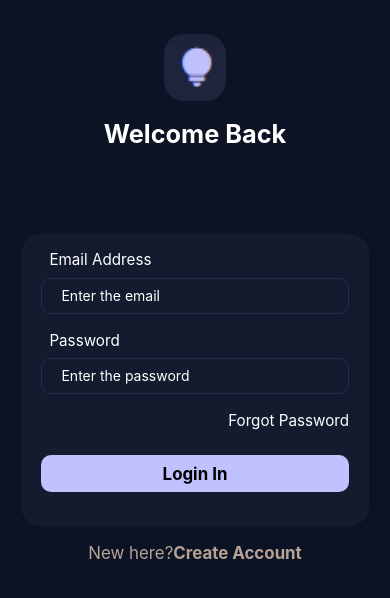
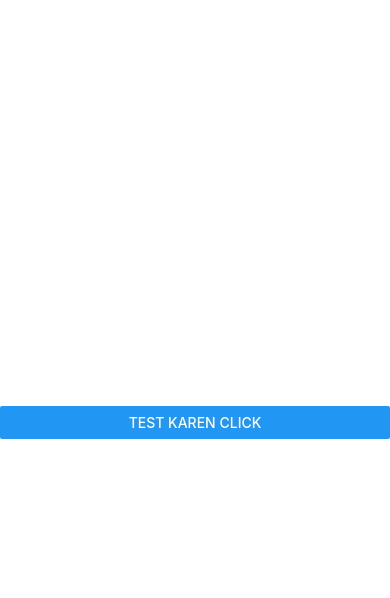
Before and after one commit to sundram1343/Karen, a React Native app in the folder Frontend/Karen/: screen /Home in a window 390 px wide. Shown: the top 598 px of the page. Built offline with nearby package versions, Linux system fonts and the light colour scheme.

Commit message:
Working on automation part

```diff
--- a/Frontend/Karen/src/App.jsx
+++ b/Frontend/Karen/src/App.jsx
@@ -1,5 +1,5 @@
 import React, { useState, useEffect, createContext } from 'react';
-import { StyleSheet } from 'react-native';
+import { StyleSheet ,NativeModules,Button,View} from 'react-native';
 import AsyncStorage from '@react-native-async-storage/async-storage';
 import { SafeAreaView, SafeAreaProvider } from 'react-native-safe-area-context';
 import { NavigationContainer } from '@react-navigation/native';
@@ -7,11 +7,11 @@ import { createStackNavigator } from '@react-navigation/stack';
 import Login from './AuthScreens/Login';
 import SignUp from './AuthScreens/SignUp';
 import Home from './Home/Home';
-
+const { DeviceAutomation,AppLauncher } = NativeModules;
 const Stack = createStackNavigator();
 export const AuthContext = createContext();
 
-const AuthStack = () => (
+/*const AuthStack = () => (
   <Stack.Navigator screenOptions={{ headerShown: false }}>
     <Stack.Screen name="Login" component={Login} />
     <Stack.Screen name="SignUp" component={SignUp} />
@@ -23,9 +23,25 @@ const AppStack = () => (
     <Stack.Screen name="Home" component={Home} />
   </Stack.Navigator>
 );
+*/
+const App = () => {
+  const testClick = () => {
 
-const App = () => {
-  const [token, setistoken] = useState(null);
+  console.log("1. OPENING CHROME");
+
+  AppLauncher.openApp("Chrome");
+
+  setTimeout(() => {
+
+    console.log("2. TRYING CLICK");
+
+    DeviceAutomation.findAndClick(
+      "Search Google or type URL"
+    );
+
+  }, 4000);
+};
+  /*const [token, setistoken] = useState(null);
 
   useEffect(() => {
     const getToken = async () => {
@@ -39,10 +55,10 @@ const App = () => {
       }
     };
     getToken();
-  }, []);
+  }, []);*/
 
   return (
-    <AuthContext.Provider value={{ token, setistoken }}>
+    /*<AuthContext.Provider value={{ token, setistoken }}>
       <SafeAreaProvider>
         <SafeAreaView style={styles.flexContainer}>
           <NavigationContainer>
@@ -50,7 +66,13 @@ const App = () => {
           </NavigationContainer>
         </SafeAreaView>
       </SafeAreaProvider>
-    </AuthContext.Provider>
+    </AuthContext.Provider>*/
+    <View style={{flex: 1, justifyContent: 'center'}}>
+      <Button
+        title="Test Karen Click"
+        onPress={testClick}
+      />
+    </View>
   );
 };
 
```
Also changed, not shown: 6 other files (tests, documents, lock files or other folders).
